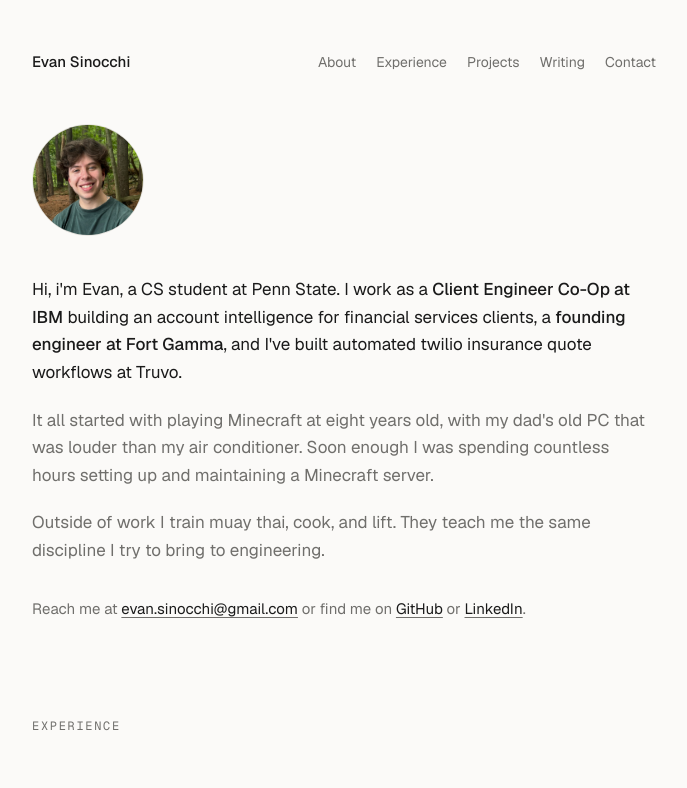
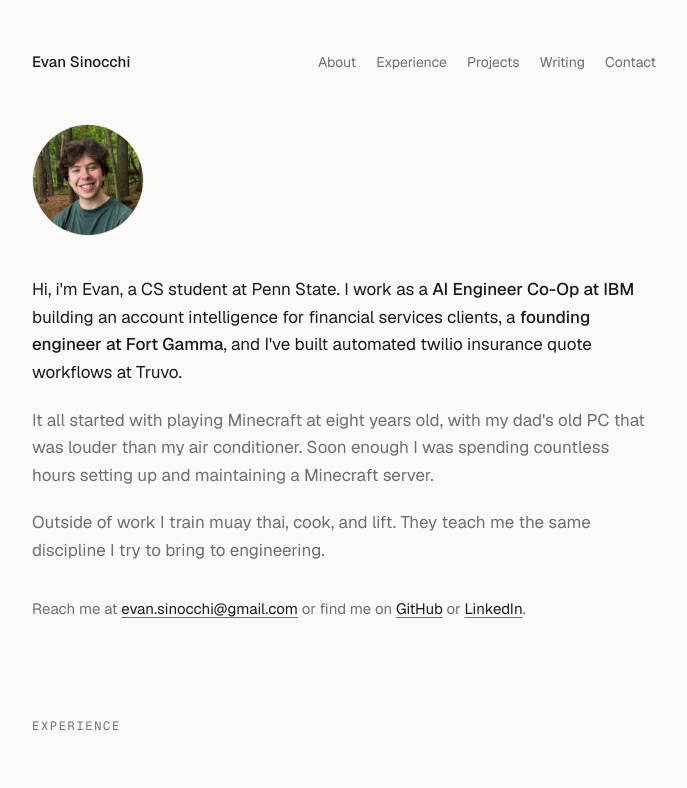
Before and after one commit to esinocchi/portfolio, a Next.js app: page / in a window 1280 px wide. Shown: the top 788 px of the page, without its empty margins (296-983 px from the left). Built offline with nearby package versions, Linux system fonts and the light colour scheme; no server answers.

Commit message:
Update IBM role title to AI Engineer
Co-authored-by: esinocchi <163606662+esinocchi@users.noreply.github.com>

```diff
--- a/src/components/sections/About.tsx
+++ b/src/components/sections/About.tsx
@@ -16,7 +16,7 @@ export function About() {
 
         <p className="text-base leading-relaxed text-foreground sm:text-[17px]">
           Hi, i&apos;m Evan, a CS student at Penn State. I work as a{" "}
-          <span className="font-medium">Client Engineer Co-Op at IBM</span>{" "}
+          <span className="font-medium">AI Engineer Co-Op at IBM</span>{" "}
           building an account intelligence for financial services clients, a{" "}
           <span className="font-medium">founding engineer at Fort Gamma</span>,
           and I&apos;ve built automated twilio insurance quote workflows at Truvo.
--- a/src/components/sections/Experience.tsx
+++ b/src/components/sections/Experience.tsx
@@ -14,7 +14,7 @@ interface ExperienceItem {
 
 const experiences: ExperienceItem[] = [
   {
-    title: "Client Engineer Co-Op",
+    title: "AI Engineer Co-Op",
     company: "IBM",
     location: "New York, NY",
     period: "May 2026 - Present",
```
